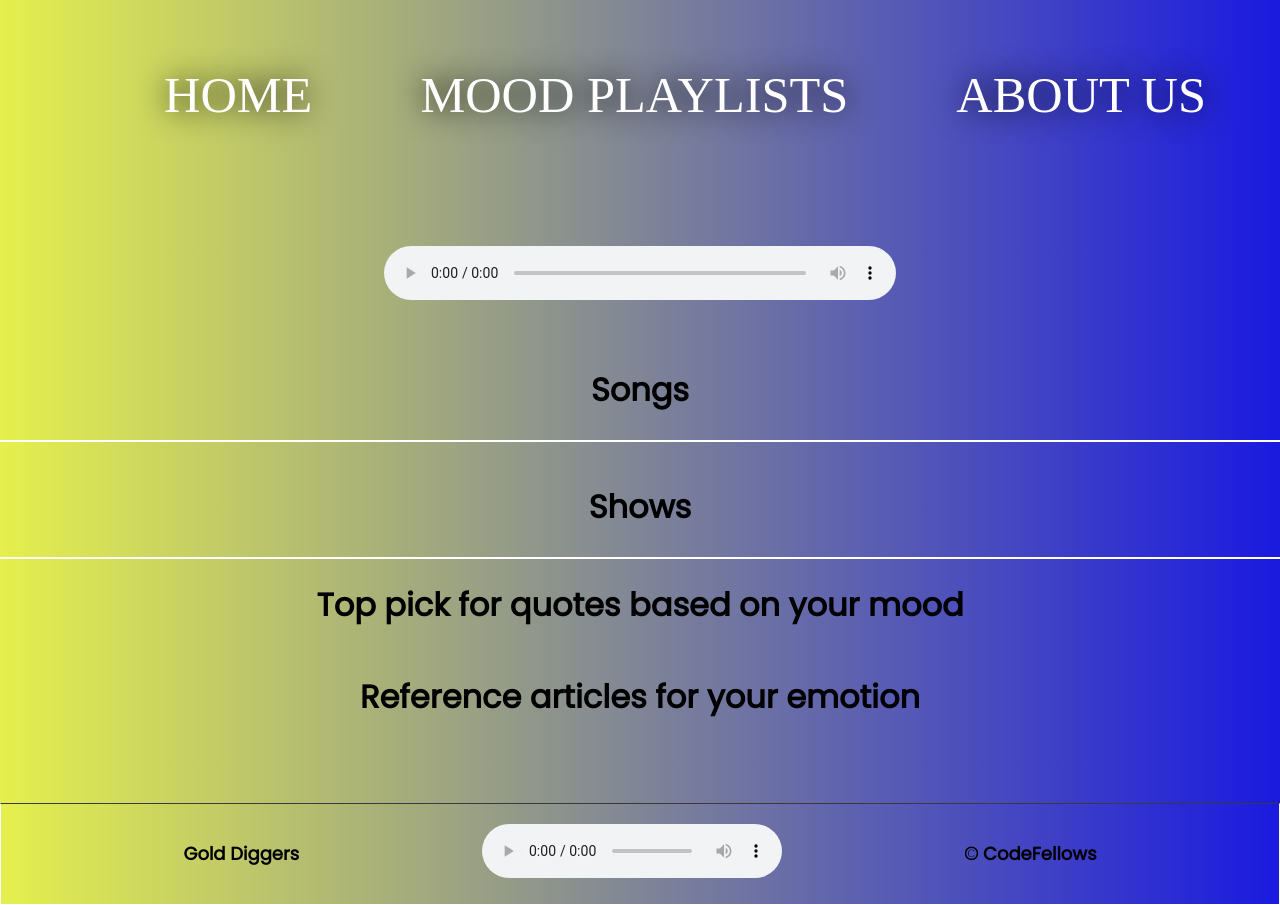
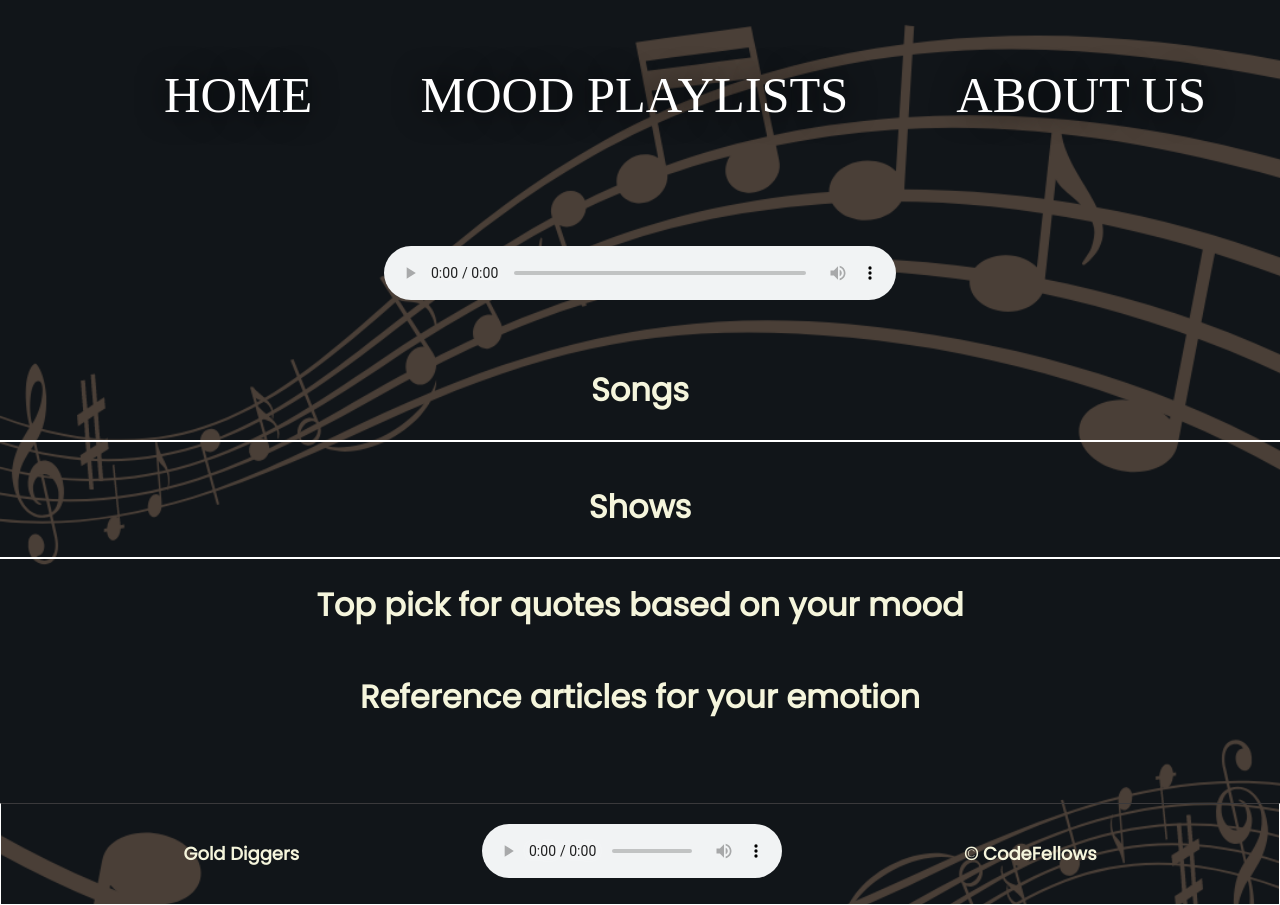
Before and after one commit to TTraylor310/MoodSuggest, a plain HTML site: page results.html in a window 1280 px wide. Drawn offline with Linux system fonts and the light colour scheme.

Commit message:
updated colors and background

```diff
--- a/css/style.css
+++ b/css/style.css
@@ -1,18 +1,16 @@
 body {
-  background: linear-gradient(to left, rgb(26, 26, 224), #e5f04d);
-  font-family: "Times New Roman", Times, serif;
+  background-image: url('../img/mood-generator-bg.png');
+  background-size: cover;
+  font-family: 'Times New Roman', Times, serif;
   color: rgb(255, 255, 255);
-
 }
-
-
 
 header {
   /* background-color: lightslategray; */
   height: 100px;
 }
 
-nav{
+nav {
   margin-left: 90px;
 }
 
@@ -22,17 +20,16 @@ nav ul {
   margin: 20px;
 }
 
-nav ul li{
+nav ul li {
   font-size: 1.5em;
 }
 
-
-h1, h2, h3 {
+h1,
+h2,
+h3 {
   font-family: 'Poppins', sans-serif;
   color: white;
 }
-
-
 
 a {
   text-transform: uppercase;
@@ -42,22 +39,19 @@ a {
   transition: all 300ms cubic-bezier(0.075, 0.82, 0.165, 1);
 }
 
-a:hover{
+a:hover {
   color: #111;
   transform: scale(1.2);
 }
 
-.navbar-nav li:hover{
+.navbar-nav li:hover {
   color: #111;
   transform: scale(1.2);
   text-shadow: none;
   background-color: #ddd;
   border: #e5f04d ridge;
   border-width: 5px;
-
 }
-
-
 
 h1 {
   background-color: inherit;
@@ -67,8 +61,7 @@ h1 {
   margin-bottom: 50px;
 }
 
-
-main>h2 {
+main > h2 {
   font-size: 1.75em;
   width: max-content;
   padding: 30px;
@@ -76,7 +69,7 @@ main>h2 {
   margin-bottom: 10px;
 }
 
-main>div>article>h2 {
+main > div > article > h2 {
   text-decoration-line: none;
   font-size: 1.55em;
   width: max-content;
@@ -128,7 +121,6 @@ ul {
 li {
   font-size: 1.5 em;
   margin-top: 15px;
-
 }
 
 img {
@@ -142,7 +134,6 @@ img {
   width: 10%;
   padding: 10px;
 }
-
 
 button {
   background-color: rgba(83, 129, 235, 0.727);
@@ -160,7 +151,7 @@ button {
   cursor: pointer;
 }
 
-.btn:hover{
+.btn:hover {
   opacity: 1;
 }
 
@@ -190,41 +181,40 @@ form {
   gap: 2rem;
 }
 
-fieldset>label {
+fieldset > label {
   width: 400px;
-  margin:auto;
+  margin: auto;
   margin-bottom: 5px;
 }
 
-fieldset>input {
+fieldset > input {
   width: 400px;
-  margin:auto;
+  margin: auto;
   padding: 5px;
   margin-bottom: 15px;
 }
 
-
-form label{
+form label {
   font-size: larger;
   margin-top: 30px;
 }
 
-select{
+select {
   margin-left: 180px;
 }
 
-
-select, option{
+select,
+option {
   width: 300px;
 }
 
-h3{
- text-align: center;
- margin-top: 10px;
+h3 {
+  text-align: center;
+  margin-top: 10px;
 }
 
 /* Start of box animation. Assistance by: Youtube video: Animated Background with Pure CSS and Html by Divinector */
-.box-area li{
+/* .box-area li {
   position: absolute;
   display: block;
   list-style: none;
@@ -235,74 +225,69 @@ h3{
   bottom: -300px;
 }
 
-.box-area li:nth-child(1){
+.box-area li:nth-child(1) {
   left: 86%;
   width: 80px;
   height: 80px;
   animation-delay: 0s;
 }
 
-.box-area li:nth-child(2){
+.box-area li:nth-child(2) {
   left: 5%;
   width: 30px;
   height: 30px;
   animation-delay: 1.5s;
-  animation-duration:10s;
+  animation-duration: 10s;
 }
 
-.box-area li:nth-child(3){
+.box-area li:nth-child(3) {
   left: 70%;
   width: 100px;
   height: 100px;
   animation-delay: 5.5s;
-
 }
 
-.box-area li:nth-child(4){
+.box-area li:nth-child(4) {
   left: 70%;
   width: 150px;
   height: 150px;
   animation-delay: 0s;
   animation-duration: 15s;
-
 }
 
-.box-area li:nth-child(5){
+.box-area li:nth-child(5) {
   left: 80%;
   width: 40px;
   height: 40px;
   animation-delay: 0s;
 }
 
-.box-area li:nth-child(6){
+.box-area li:nth-child(6) {
   left: 15%;
   width: 110px;
   height: 110px;
   animation-delay: 3.5s;
 }
 
-
-@keyframes animate{
-  0%{
+@keyframes animate {
+  0% {
     transform: translateY(0) rotate(0deg);
     opacity: 1;
   }
-  100%{
+  100% {
     transform: translateY(-800px) rotate(360deg);
     opacity: 0;
   }
-}
+} */
 
 footer {
   display: flex;
-  font-size: 0.90em;
+  font-size: 0.9em;
   height: 100px;
-  background: linear-gradient(to left, rgb(26, 26, 224), #e5f04d);
   margin-top: 15px;
   border-top: #3a393b;
   border-style: solid;
   border-width: thin;
-
 }
 
 footer h2 {
@@ -310,6 +295,6 @@ footer h2 {
   margin: auto;
 }
 
-footer audio{
+footer audio {
   padding-top: 20px;
 }
--- a/js/app.js
+++ b/js/app.js
@@ -78,9 +78,9 @@ function handleSubmit2(event){
   if ( localStorage.getItem('stringEmotionKey')){
     event.preventDefault();
 
-    let songListHisotry = document.createElement('p');
-    songListHisotry.textContent = 'Song list from last time you were here:';
-    myHistory.appendChild(songListHisotry);
+    let songListHistory = document.createElement('p');
+    songListHistory.textContent = 'Song list from last time you were here:';
+    myHistory.appendChild(songListHistory);
 
     let mySongArticleUL = document.createElement('ul');
     myHistory.appendChild(mySongArticleUL);
--- a/results.html
+++ b/results.html
@@ -34,29 +34,29 @@
 
     <div id="songsAndMovies">
       <div>
-        <p id="testing"></p>
+        <p id="testing" style="color:beige"></p>
         <audio controls>
           <source src="/" type="audio/mp3" id="masterPlay">
           Your browser does not support the audio element.
         </audio>
-        <h2>Songs</h2>
+        <h2 style="color:beige">Songs</h2>
         <ul id="yourSongs">
         </ul>
       </div>
 
       <div id="yourShows">
-        <h2>Shows</h2>
+        <h2 style="color:beige">Shows</h2>
         <ul id="yourMovies">
         </ul>
       </div>
     </div>
 
     <div id="theQuote">
-      <h3>Top pick for quotes based on your mood</h3>
+      <h3 style="color:beige">Top pick for quotes based on your mood</h3>
     </div>
 
     <div id="theReferences">
-      <h3>Reference articles for your emotion</h3>
+      <h3 style="color:beige">Reference articles for your emotion</h3>
     </div>
 
     <div id="additionalReferences">
@@ -67,7 +67,7 @@
 
 
   <footer>
-    <h2>Gold Diggers</h2>
+    <h2 style="color:beige">Gold Diggers</h2>
 
     <div id="audioSource">
 
@@ -79,7 +79,7 @@
     </audio>
 
 
-    <h2>&copy CodeFellows</h2>
+    <h2 style="color:beige">&copy CodeFellows</h2>
   </footer>
   <script src="js/results.js"></script>
 </body>
```
Also changed, not shown: img/mood-generator-bg.png (added), 2 other files.
